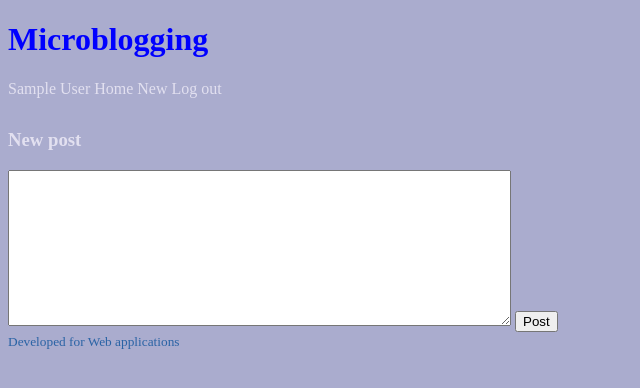
After one commit to chriss1245/web_development_basics, a Flask app: page /new in a window 1280 px wide. The commit adds this page. Shown: the top 388 px of the page, without its empty margins (0-640 px from the left). Run offline with Flask 2, Linux system fonts and the light colour scheme; the visitor is signed in with stand-in values (Sample User, id 1); data comes from the database, SQL or seed files in the repository.

Commit message:
partially finished lab5

```diff
--- a/microblog/main.py
+++ b/microblog/main.py
@@ -1,75 +1,37 @@
 import datetime
 import dateutil.tz
-from . import model, default
+from . import model, default, db
 
-from flask import Blueprint, render_template
+from flask import Blueprint, render_template, request, url_for, redirect,\
+    abort
 import flask_login
 
 bp = Blueprint("main", __name__)
 
-
+#---------------------------Home-------------------------------------
 @bp.route("/")
 @flask_login.login_required
 def index():
-    user = model.User(email= "mary@example.com", name= "mary")
-    posts = [
-        model.Message(
-            user = user,
-            text = "Test post",
-            timestamp = datetime.datetime.now(dateutil.tz.tzlocal())
-        ),
-        model.Message(
-            user = user,
-            text = "Why i think we live in a parties dictatorship: \
-                We do not select governors, we select parties who decide \
-                who the govenors are.",
-            timestamp = datetime.datetime.now(dateutil.tz.tzlocal())
-        ),
-        model.Message(
-            user = user,
-            text = "What do you guys think",
-            timestamp = datetime.datetime.now(dateutil.tz.tzlocal())
-        )
-    ]
-    return render_template("main/index.html", posts=posts)
+    posts = model.Message.query.order_by(model.Message.timestamp.desc()).limit(10).all()
+    return render_template("main/index.html", current_user=flask_login.current_user, posts=posts)
 
 
-@bp.route("/profile")
+@bp.route("/profile/<int:user_id>")
 @flask_login.login_required
-def profile():
-    user = flask_login.current_user
+def profile(user_id):
+    user = model.User.query.filter_by(id=user_id).first_or_404()
     user.photo =  default.PHOTO
-    posts = model.Message.query.filter_by(user=user)
-    """
-    posts = [
-        model.Message(
-            user = user,
-            text = "Test post",
-            timestamp = datetime.datetime.now(dateutil.tz.tzlocal())
-        ),
-        model.Message(
-            user = user,
-            text = "Why i think we live in a parties dictatorship: \
-                We do not select governors, we select parties who decide \
-                who the govenors are.",
-            timestamp = datetime.datetime.now(dateutil.tz.tzlocal())
-        ),
-        model.Message(
-            user = user,
-            text = "What do you guys think",
-            timestamp = datetime.datetime.now(dateutil.tz.tzlocal())
-        )
-    ]  """
+    posts = model.Message.query.filter_by(user=user).order_by(model.Message.timestamp.desc()).all()
     return render_template("main/profile.html", user=user, posts=posts)
 
-@bp.route("/messages")
+@bp.route("/message/<int:message_id>")
 @flask_login.login_required
-def messages():
-    user = model.User(email= "mary@example.com", name= "mary")
+def message(message_id):
+    message = model.Message.query.filter_by(id=message_id).first_or_404()
     users = [model.User(email= name+ "@example.com", name= name)\
          for name in ['emilio', 'pablo', 'rosa', 'hilda']]
 
-
+    """
     message = model.Message(
             user = user,
             text = "Why i think we live in a parties dictatorship: \
@@ -77,14 +39,43 @@ def messages():
                 who the govenors are.",
             timestamp = datetime.datetime.now(dateutil.tz.tzlocal())
         )
-
+    """
     replies = [model.Message(
-            user = users[i+2],
+            user = users[i],
             text = text,
             timestamp = datetime.datetime.now(dateutil.tz.tzlocal())
         ) for i, text in zip(range(4), ['coll', 'great', 'rt', 'love you'])]
     return render_template("main/message.html",
         post = message,
-        user = user,
         n_replies = len(replies),
         replies =replies)
+
+#---------------------- New Post------------------------------
+@bp.route('/new')
+@flask_login.login_required
+def new():
+    return render_template("main/new.html")
+
+@bp.route('/new', methods=['POST'])
+@flask_login.login_required
+def main_new_post():
+    content = request.form.get('new_post')
+
+    post = model.Message(
+        user=flask_login.current_user,
+        text=content,
+        timestamp=datetime.datetime.now(dateutil.tz.tzlocal())
+    )
+    db.session.add(post)
+    db.session.commit()
+    return redirect(url_for('main.post', message_id=post.id))
+
+@bp.route('/post/<int:message_id>')
+@flask_login.login_required
+def post(message_id):
+    post = model.Message.query.filter_by(id=message_id).first_or_404()
+    """
+    NOT NEEDED BECAUSE OF first_or_404
+    if not message:
+        abort(404, 'Post id {} does not exist'.format(message_id))"""
+    return render_template("main/post.html", post=post)
--- a/microblog/templates/base.html
+++ b/microblog/templates/base.html
@@ -11,11 +11,12 @@
             <h1>Microblogging</h1>
             <div class = navbar>
                 {% if current_user.is_authenticated: %}
-                    <a class='navbar-item' href="{{url_for('main.profile')}}"">
+                    <a class='navbar-item' href="{{url_for('main.profile', user_id=current_user.id)}}"">
                         {{current_user.name}}
                     </a>
                 {% endif %}
                     <a class='navbar-item' href="{{ url_for('main.index') }}">Home</a>
+                    <a class='navbar-item' href="{{url_for('main.new')}}">New</a>
                 {% if current_user.is_authenticated: %}
                      <a class="navbar-item" href="{{url_for('auth.logout')}}">
                         Log out
--- a/microblog/templates/main/message.html
+++ b/microblog/templates/main/message.html
@@ -1,7 +1,7 @@
 {% extends 'base.html' %}
 <link rel="stylesheet" href="{{ url_for('static', filename='message.css')}}">
 {%  block content   %}
-    <h3 class = "h">Your message</h3>
+    <h3 class = "h">Your post</h3>
     {% include 'post_template.html' %}
     {% include 'replies_template.html' %}
 {% endblock %}
--- /dev/null
+++ b/microblog/templates/main/new.html
@@ -0,0 +1,13 @@
+{%extends 'base.html'%}
+
+{%block content%}
+    <form action="{{url_for('main.new')}}" method="post">
+        <h3>New post</h3>
+        <div>
+            <label for="new_post"></label>
+            <textarea name="new_post" id="new_post" cols="60" rows="10">
+            </textarea>
+            <input type="submit" value="Post">
+        </div>
+    </form>
+{%endblock%}
--- /dev/null
+++ b/microblog/templates/main/post.html
@@ -0,0 +1,5 @@
+{%extends 'base.html'%}
+
+{%block content%}
+    {%include 'post_template.html'%}
+{%endblock%}
--- a/microblog/templates/post_template.html
+++ b/microblog/templates/post_template.html
@@ -1,5 +1,6 @@
 <div class="message">
     <div class="text">{{ post.text}}</div>
+    <a href="{{url_for('main.message', message_id=1)}}">Details</a>
     <div class="metadata">
         <span class="author">{{ post.user.name }}</span>
         <span class="date">{{ post.timestamp }}</span>
--- /dev/null
+++ b/microblog/templates/to_do.txt
@@ -0,0 +1,2 @@
+exercise 4 of lab 5
+exercise 5 of lab 5
```
